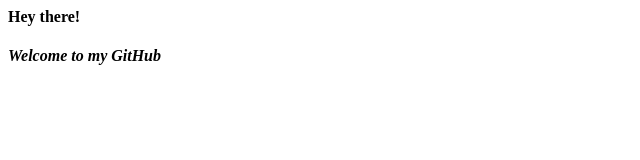
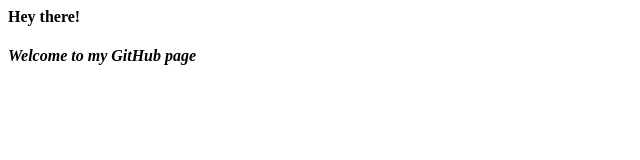
Before and after one commit to alien27-11011/MREM-Students-Corner-, a plain HTML site: page index.html in a window 1280 px wide. Shown: the full height of the page, 0-640 px from the left. Drawn offline with Linux system fonts and the light colour scheme.

Commit message:
edited the paragraph line

```diff
--- a/index.html
+++ b/index.html
@@ -2,7 +2,7 @@
     <head>
         <body>
             <h4>Hey there!</h4>
-            <p><i><b>Welcome to my GitHub</i></b></p>
+            <p><i><b>Welcome to my GitHub page</i></b></p>
         </body>
     </head>
     </html>
```
